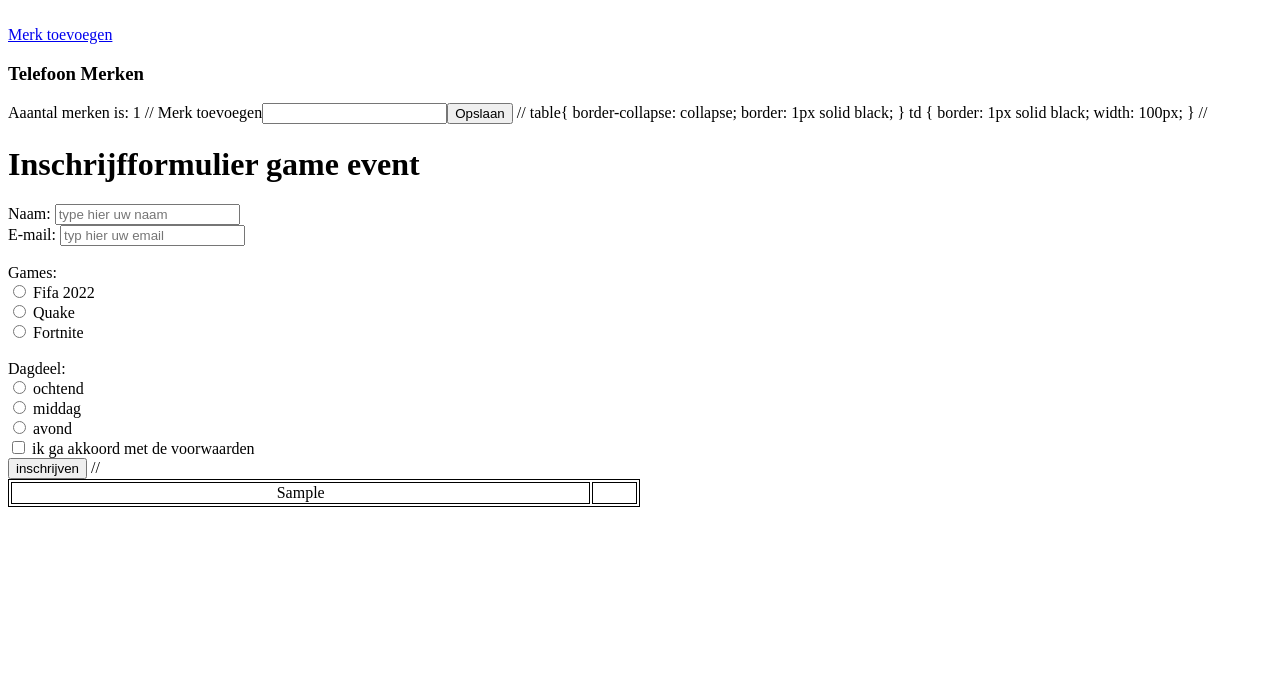
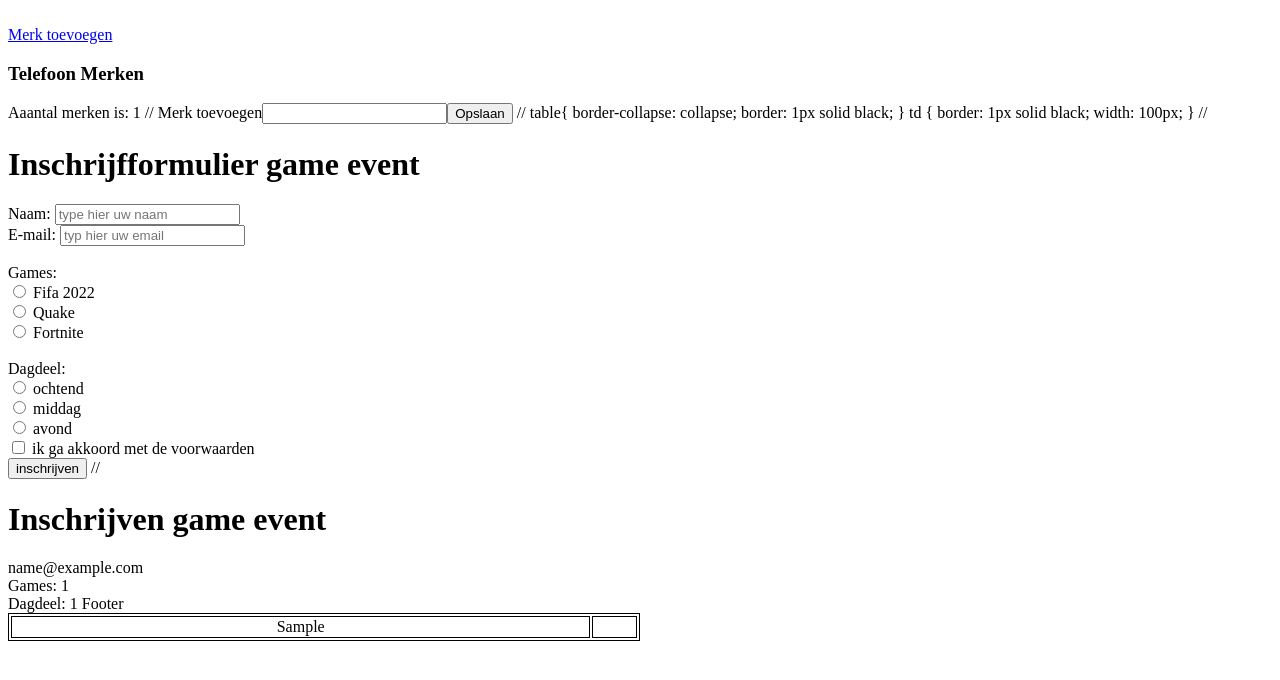
Before and after one commit to AbdulbariA/testing, a PHP site: page / in a window 1280 px wide. Shown: the top 680 px of the page. Run offline with PHP 8.4, Linux system fonts and the light colour scheme; the visitor is signed in with stand-in values (Sample User, id 1); tables that the repository leaves empty or names only in its code hold one stand-in row (values such as "Sample post").

Commit message:
Update index.php

```diff
--- a/index.php
+++ b/index.php
@@ -146,3 +146,29 @@ td {
 </form>
 
 //
+
+<?php
+    session_start();
+?>
+
+<!doctype html>
+<html lang="en">
+<head>
+    <meta charset="UTF-8">
+    <meta name="viewport"
+          content="width=device-width, user-scalable=no, initial-scale=1.0, maximum-scale=1.0, minimum-scale=1.0">
+    <meta http-equiv="X-UA-Compatible" content="ie=edge">
+    <title>Document</title>
+</head>
+<body>
+<h1> Inschrijven game event <br></h1>
+<?php echo $_SESSION ['email'] ?><br>
+<label> Games: </label>
+<?php echo $_SESSION ['games'] ?><br>
+<label> Dagdeel: </label>
+<?php echo $_SESSION ['dagdeel'] ?>
+
+
+</body>
+</html>
+Footer
```
